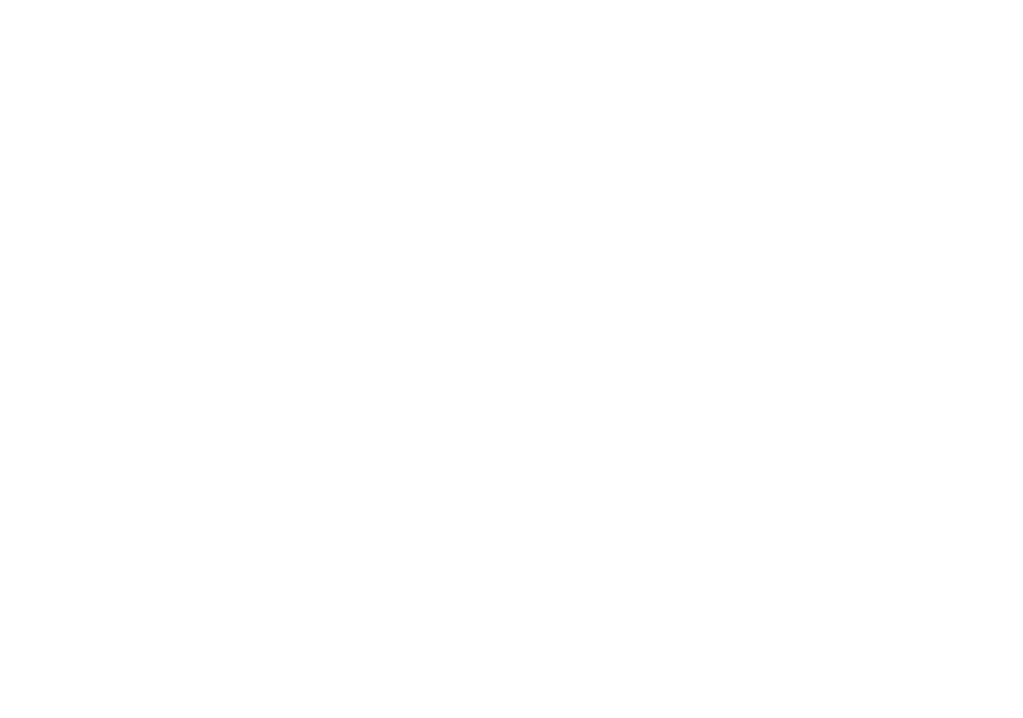
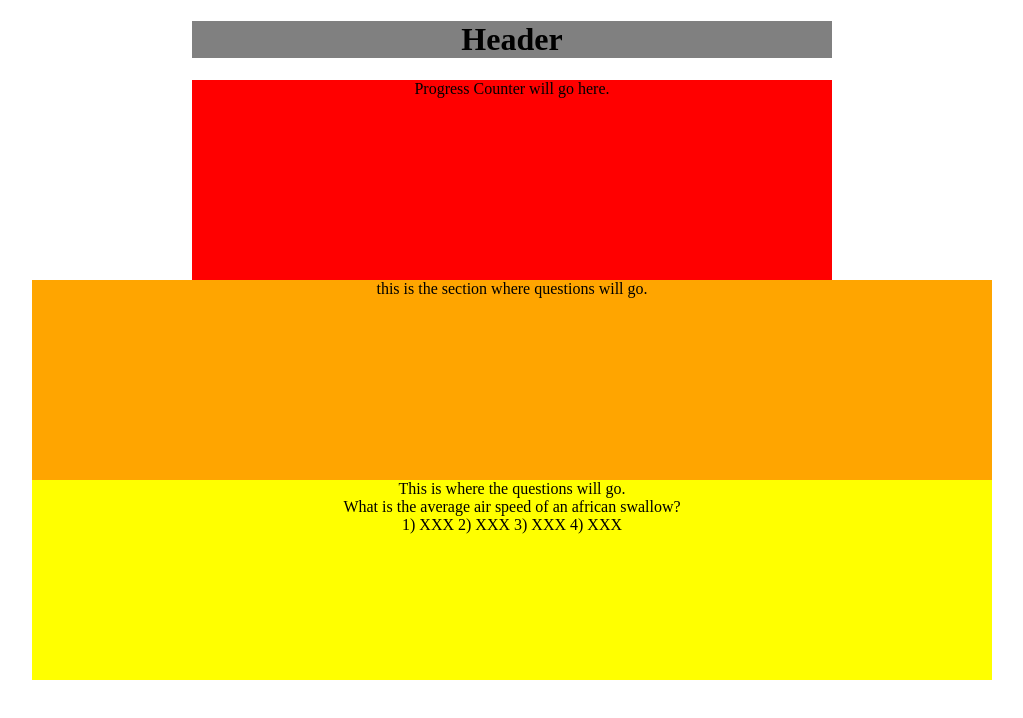
Before and after one commit to k-hud/quiz-app-round-2, a plain HTML site: page index.html in a window 1280 px wide. Shown: the whole page, without its empty margins (128-1151 px from the left). Drawn offline with nearby package versions, Linux system fonts and the light colour scheme.

Commit message:
Greybox Wires Start
First pass at framing up the layout of the main template

```diff
--- a/css/main.css
+++ b/css/main.css
@@ -0,0 +1,46 @@
+* {
+  box-sizing: border-box;
+}
+
+.site-containter {
+  flex: auto;
+  flex-direction: row;
+  justify-content: center;
+  align-items: center;
+  height: 100vw;
+  justify-content: space-around;
+}
+
+header {
+  background-color: gray;
+  width: 50vw;
+  text-align: center;
+  margin: auto;
+}
+
+.progress-counter {
+  width: 50vw;
+  height: 25vh;
+  text-align: center;
+  vertical-align: middle;
+  background-color: red;
+  margin: auto;
+}
+
+.start-answer-replay {
+  width: 75vw;
+  height: 25vh;
+  text-align: center;
+  vertical-align: middle;
+  background-color: orange;
+  margin: auto;
+}
+
+.queston-containter {
+  width: 75vw;
+  height: 25vh;
+  text-align: center;
+  vertical-align: middle;
+  background-color: yellow;
+  margin: auto;
+}
--- a/index.html
+++ b/index.html
@@ -8,10 +8,25 @@
   </head>
   <body>
     <header>
-
+      <h1>Header</h1>
     </header>
     <main>
-
+      <div class="containter">
+        <section class="progress-counter">
+          Progress Counter will go here.
+        </section>
+        <section class="start-answer-replay">
+          this is the section where questions will go.
+        </section>
+        <section class="queston-containter">
+          This is where the questions will go.
+          <div class="question-text"> What is the average air speed of an african swallow?
+          </div>
+          <div class="answers">
+            1) XXX 2) XXX 3) XXX 4) XXX
+          </div>
+        </section>
+      </div>
     </main>
   </body>
   <script type="text/javascript" src="https://code.jquery.com/jquery-3.4.1.js" integrity="sha256-WpOohJOqMqqyKL9FccASB9O0KwACQJpFTUBLTYOVvVU=" crossorigin="anonymous"></script>
```
